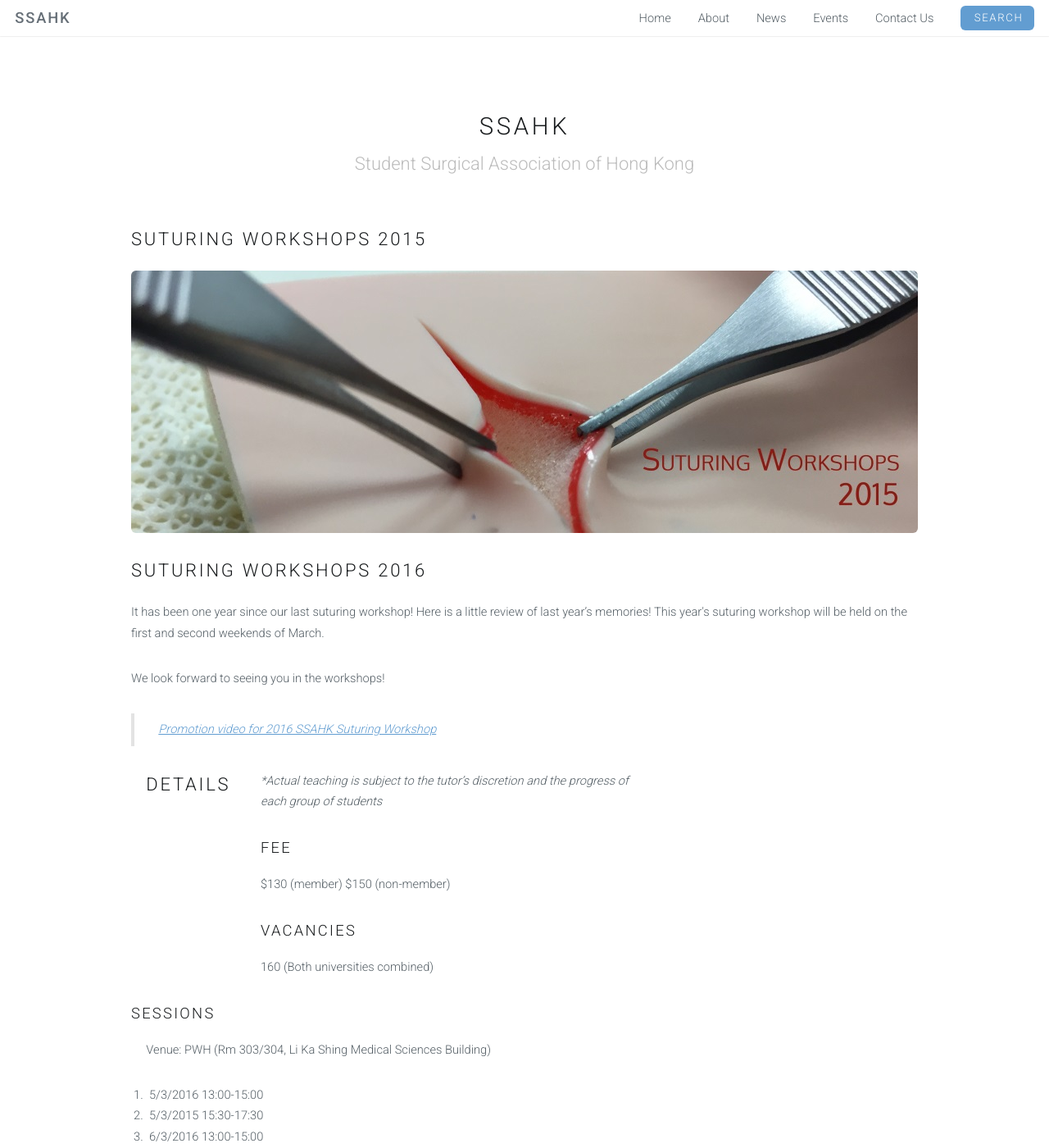
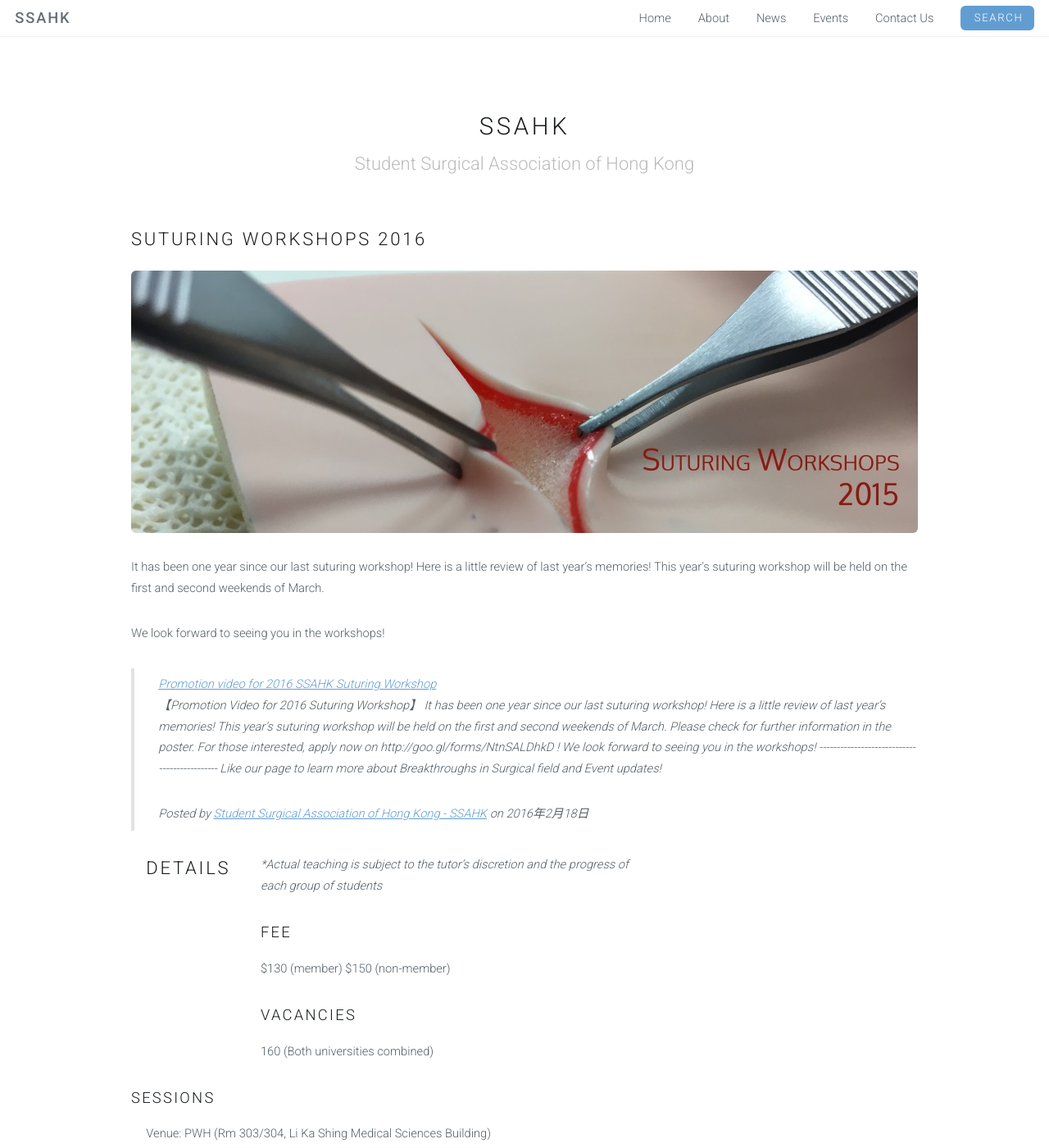
Before and after one commit to SSAHK/ssahk.github.io, a Jekyll site: the page built from _posts/2016-2-22-Suturing-Workshop-16.html, in a window 1280 px wide and 1400 px high. Shown: the whole window at 82% size. Built offline with Jekyll 4.4.1, drawn with Linux system fonts in a browser that asks for light colours.

Commit message:
2016 sut v2

```diff
--- a/_posts/2016-2-22-Suturing-Workshop-16.html
+++ b/_posts/2016-2-22-Suturing-Workshop-16.html
@@ -1,17 +1,35 @@
 ---
 layout: ion_page
-title: Suturing Workshops 2015
+title: Suturing Workshops 2016
 permalink: /suturing1516/
 feature-img: /Suturing2015.jpg
 category: event
 ---
-<h2>Suturing Workshops 2016</h2>
 <p>It has been one year since our last suturing workshop! Here is a little review of last year’s memories!
 This year's suturing workshop will be held on the first and second weekends of March. </p>
 
 <p> We look forward to seeing you in the workshops! </p>
 
-<div class="fb-video" data-href="https://www.facebook.com/255010581374442/videos/473429336199231/" data-width="500"><div class="fb-xfbml-parse-ignore"><blockquote cite="https://zh-hk.facebook.com/255010581374442/videos/473429336199231/"><a href="https://zh-hk.facebook.com/255010581374442/videos/473429336199231/">Promotion video for 2016 SSAHK Suturing Workshop</a></div></div>
+<!-- Load Facebook SDK for JavaScript -->
+<div id="fb-root"></div>
+<script>(function(d, s, id) {
+	var js, fjs = d.getElementsByTagName(s)[0];
+	if (d.getElementById(id)) return;
+	js = d.createElement(s); js.id = id;
+	js.src = "//connect.facebook.net/en_US/sdk.js#xfbml=1";
+	fjs.parentNode.insertBefore(js, fjs);
+}(document, 'script', 'facebook-jssdk'));</script>
+
+<div class="fb-video" data-href="https://www.facebook.com/255010581374442/videos/473429336199231/" data-width="500"><div class="fb-xfbml-parse-ignore"><blockquote cite="https://zh-hk.facebook.com/255010581374442/videos/473429336199231/"><a href="https://zh-hk.facebook.com/255010581374442/videos/473429336199231/">Promotion video for 2016 SSAHK Suturing Workshop</a><p>【Promotion Video for 2016 Suturing Workshop】
+
+It has been one year since our last suturing workshop! Here is a little review of last year’s memories!
+
+This year&#039;s suturing workshop will be held on the first and second weekends of March. Please check for further information in the poster. For those interested, apply now on http://goo.gl/forms/NtnSALDhkD !
+
+We look forward to seeing you in the workshops!
+
+---------------------------------------------
+Like our page to learn more about Breakthroughs in Surgical field and Event updates!</p>Posted by <a href="https://www.facebook.com/Student-Surgical-Association-of-Hong-Kong-SSAHK-255010581374442/">Student Surgical Association of Hong Kong - SSAHK</a> on 2016年2月18日</blockquote></div></div>
 
 <div class="row">
 	<h2>Details</h2>
```
